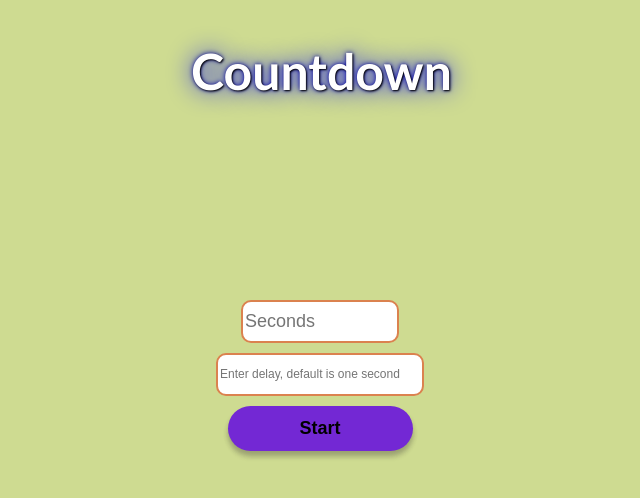
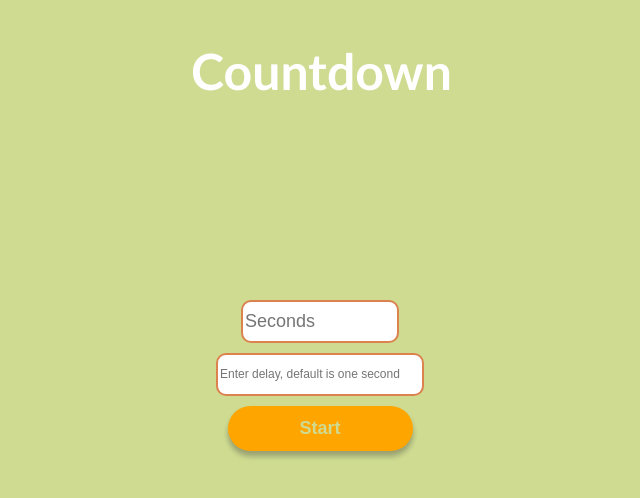
Before and after one commit to Bishwashptl/countdown.com, a plain HTML site: page index.html in a window 1280 px wide. In both pictures the pointer is over the button "Start". Shown: the whole page, without its empty margins (320-960 px from the left). Drawn offline with Linux system fonts and the light colour scheme.

Commit message:
Update styles.css

```diff
--- a/styles.css
+++ b/styles.css
@@ -45,7 +45,6 @@
     position: relative;
     font-weight: bold;
     color: white;
-    text-shadow: 1px 1px 2px black, 0 0 25px blue, 0 0 5px darkblue;
     animation-name: animateCount;
     animation-iteration-count: infinite;
     animation-duration: 0.1s;
@@ -60,6 +59,7 @@
     padding: 2px;
     border: solid rgb(219, 130, 79) 2px;
     margin-bottom: 10px;
+    outline: none;
 
 }
 
@@ -81,6 +81,8 @@ body {
 #btn:hover {
     border: none;
     color: black;
+    background-color: orange;
+    color: rgb(206, 219, 145);
     box-shadow: 0 4px 5px 0 rgba(58, 57, 57, 0.2), 0 6px 5px 0 rgba(56, 55, 55, 0.19);
 }
 
```
